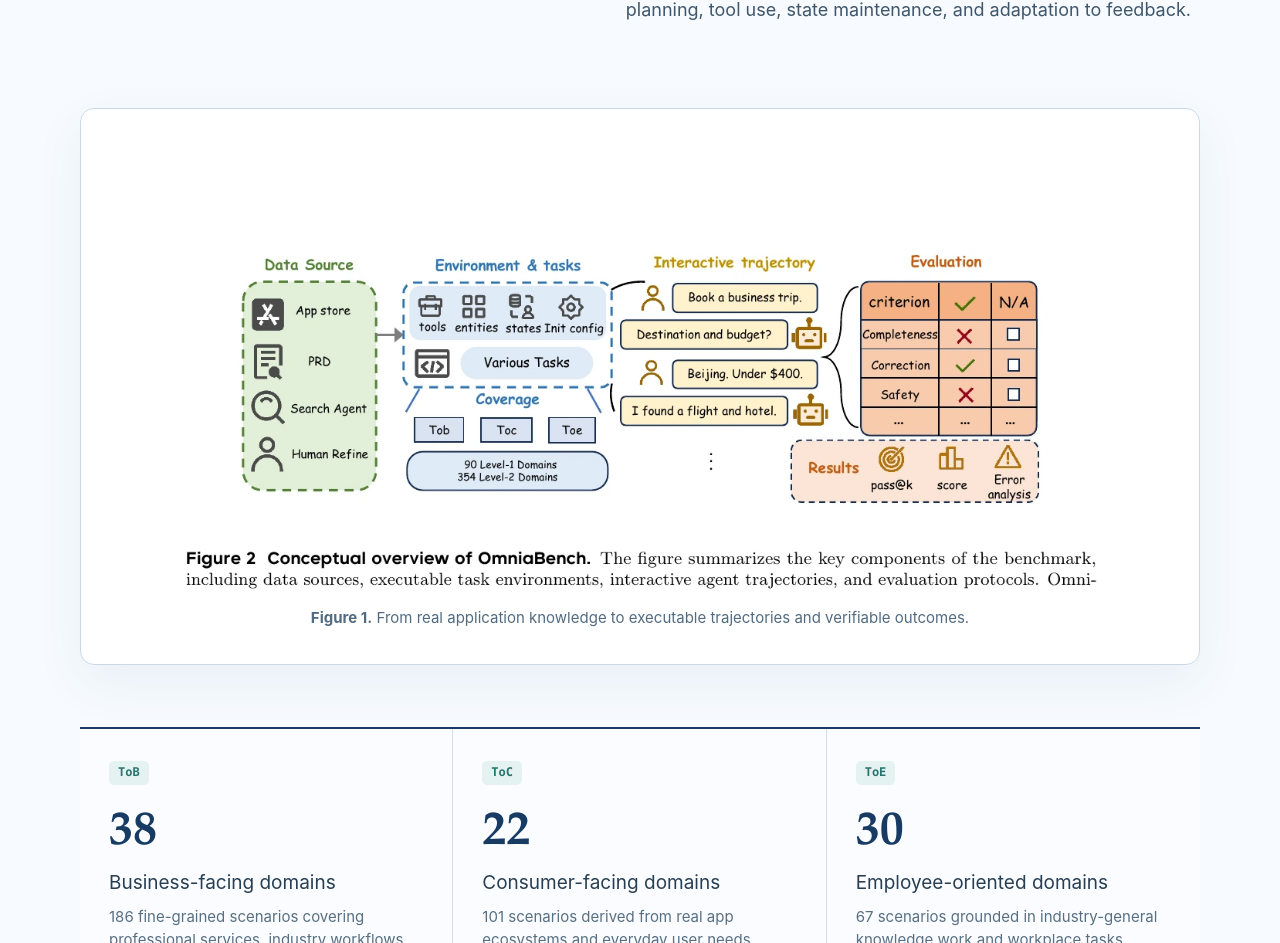
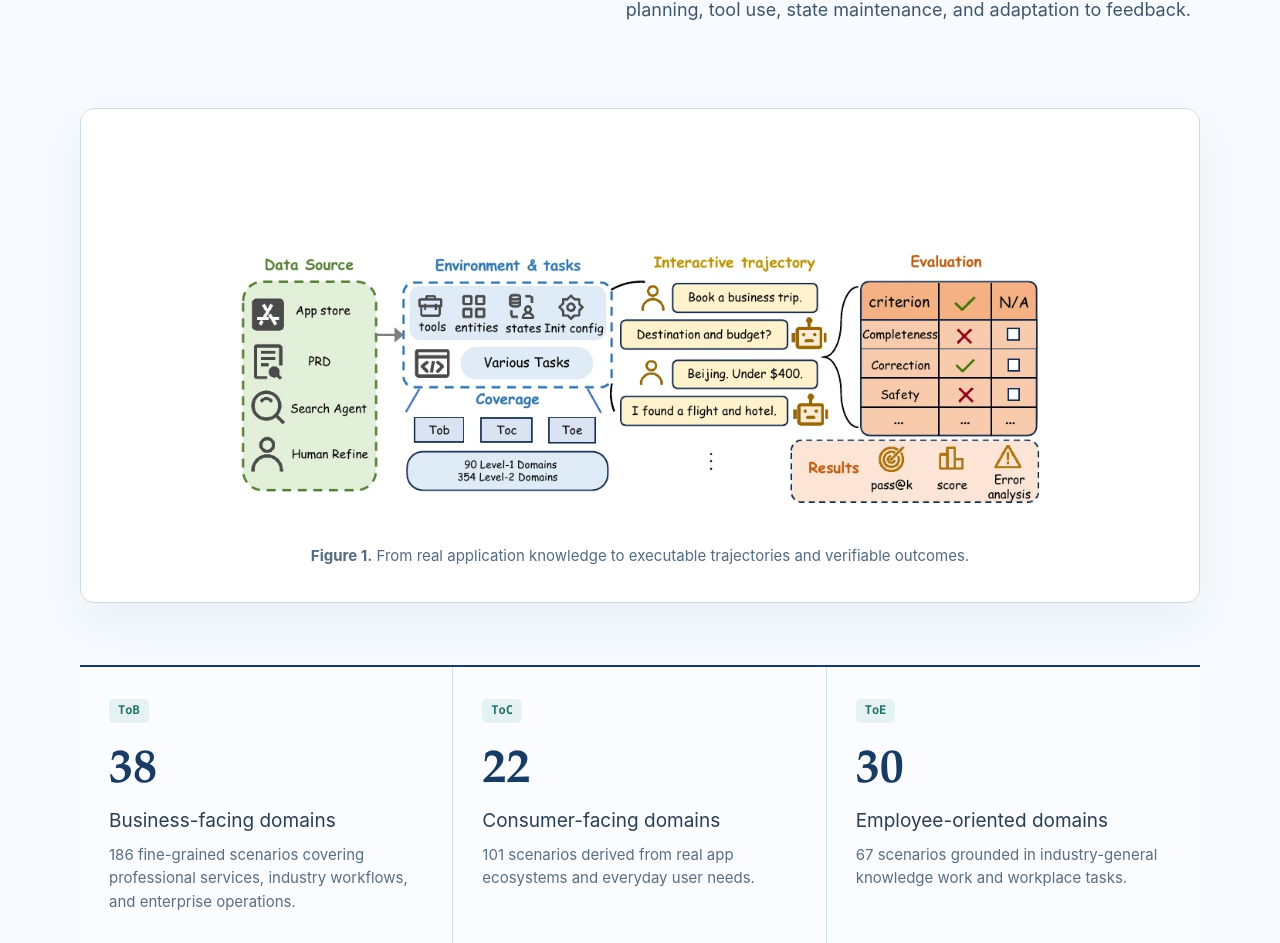
Before and after one commit to scuuy/OmniaBench, a Next.js app in the folder website/: page / in a window 1280 px wide. Shown: the part 3592-4535 px from the top of the page. Built offline with nearby package versions, Linux system fonts and the light colour scheme.

Commit message:
Fix duplicate overview figure caption

```diff
--- a/website/app/globals.css
+++ b/website/app/globals.css
@@ -119,6 +119,8 @@
 .paper-figure { padding: clamp(18px, 3vw, 34px); }
 .overview-figure { margin: 62px 0 0; }
 .paper-figure img, .large-figure img { width: 100%; }
+.overview-image-crop { position: relative; width: 100%; aspect-ratio: 1360 / 500; overflow: hidden; }
+.overview-image-crop img { position: absolute; inset: 0; display: block; height: auto; }
 .figure-caption, figcaption { margin: 15px 6px 0; color: #526b80; font-size: 15px; line-height: 1.6; text-align: center; }
 .taxonomy-row { margin-top: 62px; display: grid; grid-template-columns: repeat(3, 1fr); border-top: 2px solid var(--navy); border-bottom: 1px solid var(--line); }
 .taxonomy-row article { padding: 26px 29px 29px; border-right: 1px solid var(--line); background: rgba(255,255,255,.35); }
--- a/website/app/page.tsx
+++ b/website/app/page.tsx
@@ -516,7 +516,9 @@
         </div>
 
         <figure className="paper-figure overview-figure">
-          <img src={asset("/figures/overview.webp")} alt="OmniaBench data sources, environments, interaction trajectories, and evaluation" />
+          <div className="overview-image-crop">
+            <img src={asset("/figures/overview.webp")} alt="OmniaBench data sources, environments, interaction trajectories, and evaluation" />
+          </div>
           <figcaption><b>Figure 1.</b> From real application knowledge to executable trajectories and verifiable outcomes.</figcaption>
         </figure>
 
```
